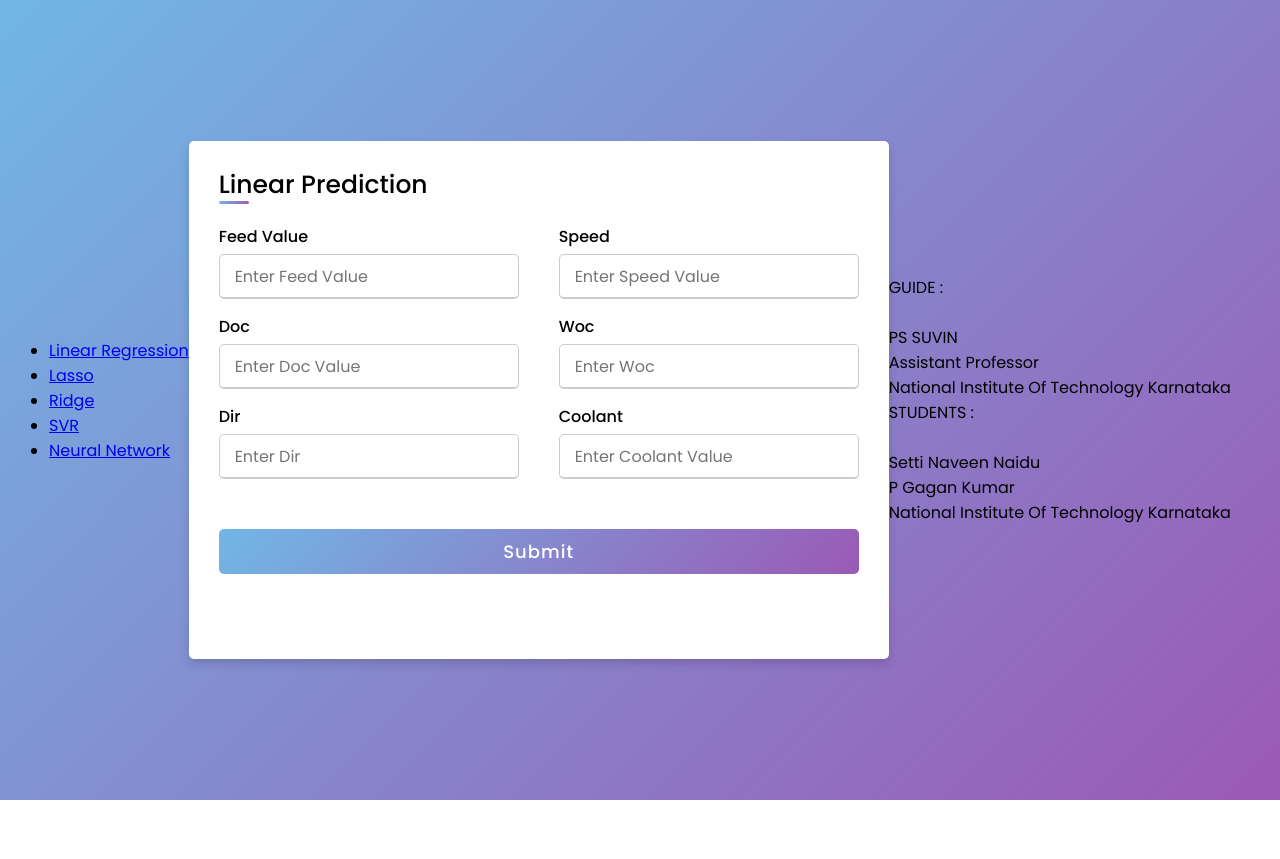
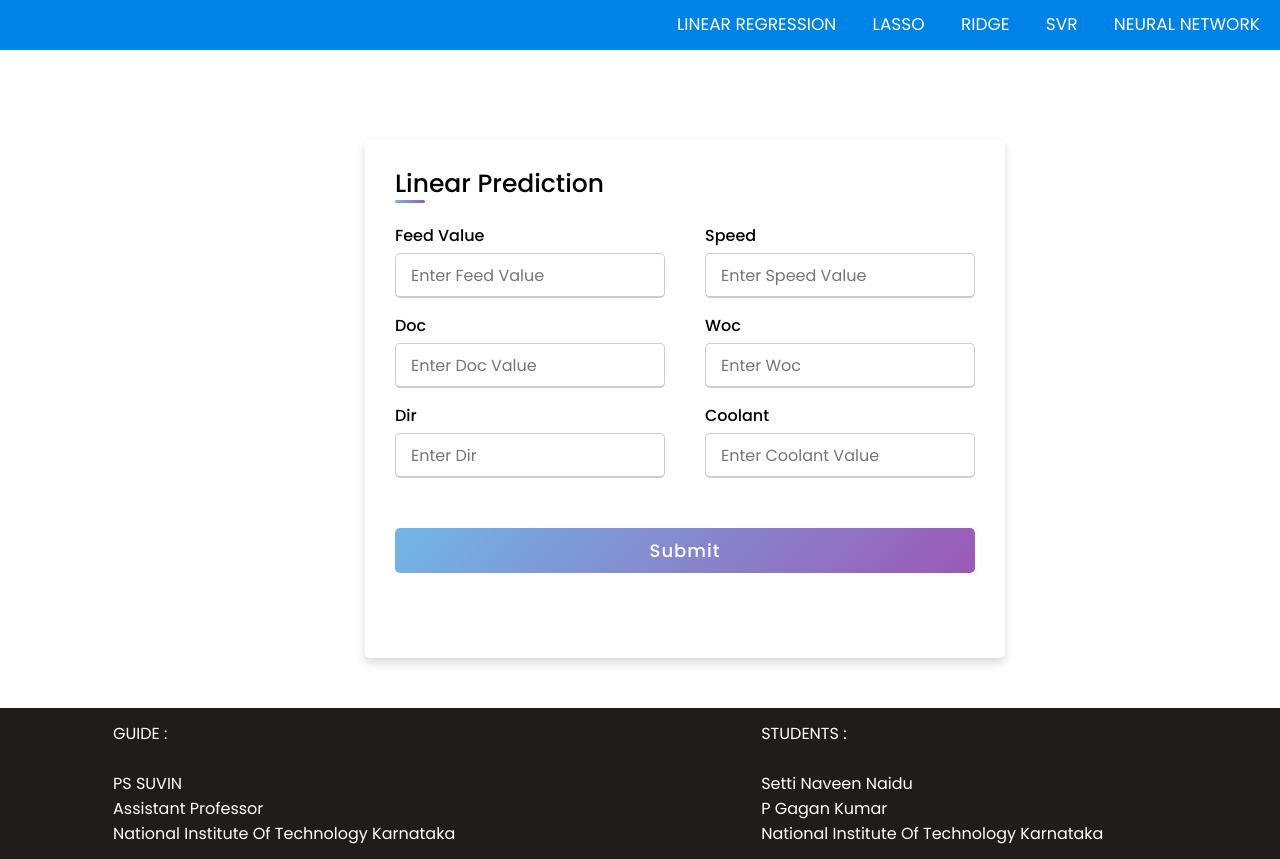
Before and after one commit to SettiNaveenNaidu/MAJOR_PROJECT, a Flask app: page / in a window 1280 px wide. Before the commit the page ends 800 px from the top, so only its background shows below. Run offline with Flask 2, Linux system fonts and the light colour scheme; parts of the project's set-up code (start-up, migrations or seed data) failed here and were passed over.

Commit message:
Update new.css

```diff
--- a/static/new.css
+++ b/static/new.css
@@ -2,24 +2,21 @@
 *{
   margin: 0;
   padding: 0;
+  font-family: 'Poppins',sans-serif;
   box-sizing: border-box;
-  font-family: 'Poppins',sans-serif;
+  text-decoration: none;
 }
-body{
-  height: 100vh;
-  display: flex;
+
+.container{
+  width: 50%;
   justify-content: center;
-  align-items: center;
-  padding: 10px;
-  background: linear-gradient(135deg, #71b7e6, #9b59b6);
-}
-.container{
-  max-width: 700px;
-  width: 100%;
   background-color: #fff;
   padding: 25px 30px;
   border-radius: 5px;
   box-shadow: 0 5px 10px rgba(0,0,0,0.15);
+  align-content: center;
+  margin-top: 90px;
+  margin-left: 365px;
 }
 .container .title{
   font-size: 25px;
@@ -120,3 +117,60 @@ form .input-box span.details{
   /* transform: scale(0.99); */
   background: linear-gradient(-135deg, #71b7e6, #9b59b6);
   }
+
+h3{
+    border-color: black;
+}
+
+
+
+
+
+
+/*NAVIGATION BAR DESIGNING*/
+
+
+  nav{
+    background: #0082e6;
+    height: 50px;
+    width: 100%;
+  }
+
+  nav ul{
+    float: right;
+    margin-right: 4px;
+  }
+  nav ul li{
+    display: inline-flex;
+    line-height: 16px;
+    margin: 12px 3px;
+  }
+  nav ul li a{
+    color: white;
+    font-size: 17px;
+    padding: 4px 13px;
+    border-radius: 2px;
+    text-transform: uppercase;
+  }
+
+  a.active,a:hover{
+    background: #1b9bff;
+    transition: .5s;
+  }
+
+ /* FOOTER*/
+
+ .footer{
+    background-color: #211c1c;
+    color: white;
+    display: flex;
+    padding: 10px 10px;
+ }
+ .sir{
+    padding: 3px 3px;
+    margin-left: 100px;
+ }
+ .students{
+    padding:3px 3px;
+    margin-left: 300px;
+ }
```
